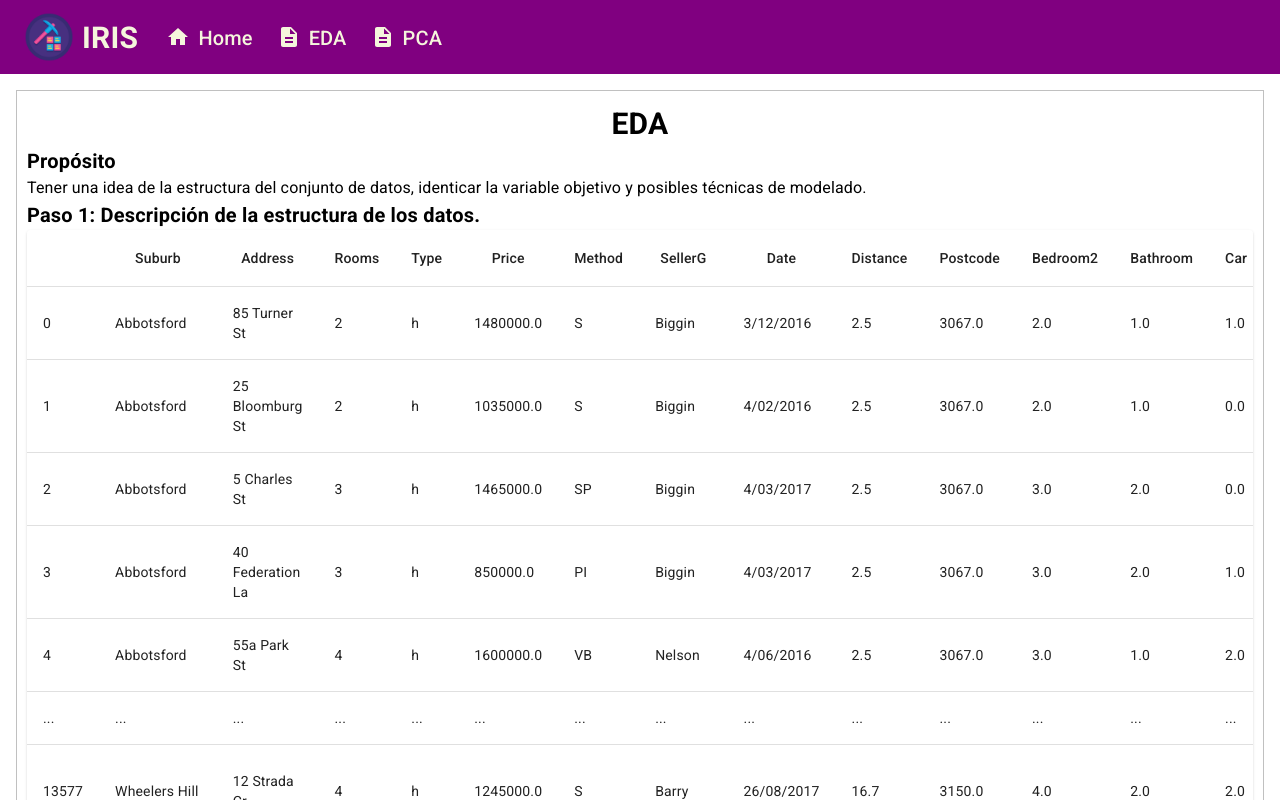
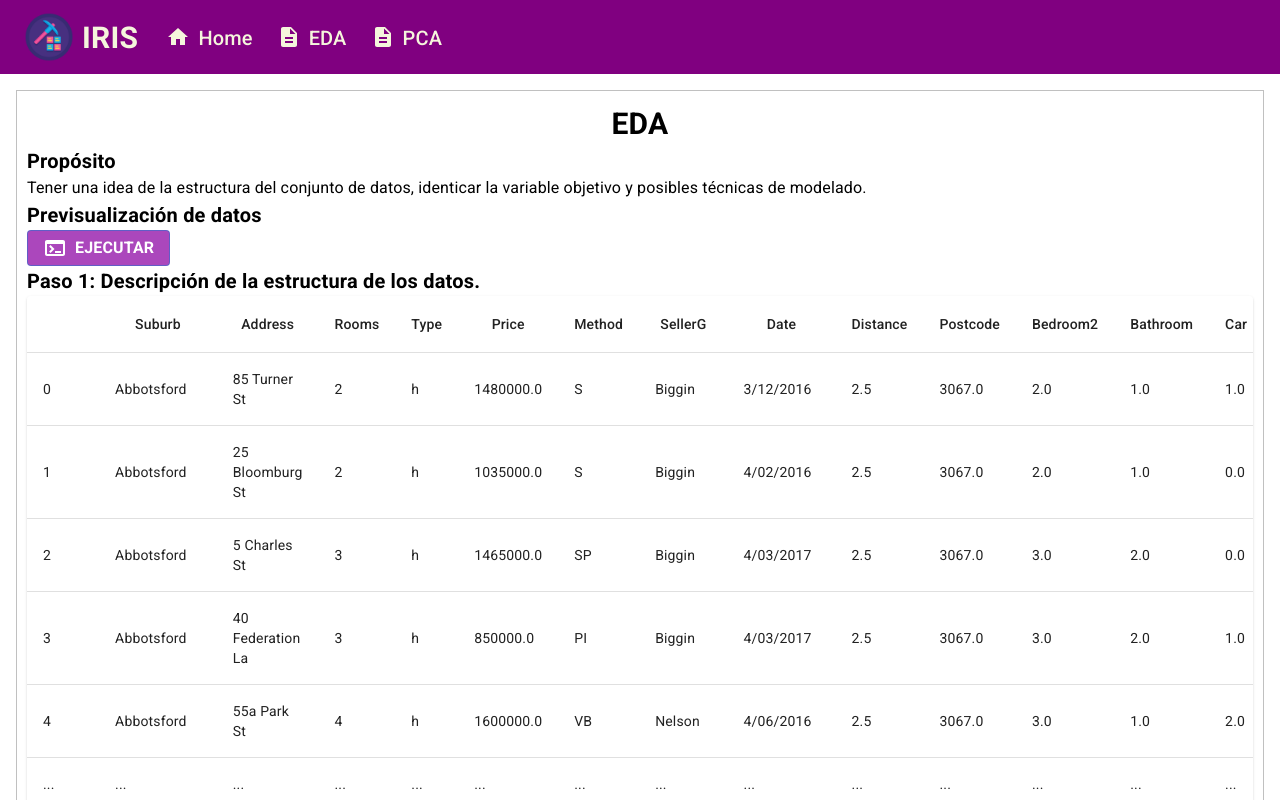
Before and after one commit to Teckwar160/GUI-Iris, a React (Create React App) app in the folder iris/: page /EDA in a window 1280 px wide. Shown: the top 800 px of the page. Built offline with nearby package versions, Linux system fonts and the light colour scheme.

Commit message:
Se agrego el boton de ejecutar en EDA

```diff
--- a/iris/src/Paginas/EDA.js
+++ b/iris/src/Paginas/EDA.js
@@ -1,7 +1,13 @@
 import { styled } from "@mui/material/styles";
-import { Typography, Grid, Box } from "@mui/material";
+import { Typography, Grid, Box, Button} from "@mui/material";
 import Tabla from "../Componentes/Tabla";
 //import FormControl from "../Componentes/FormControl";
+
+//Iconos
+import TerminalIcon from '@mui/icons-material/Terminal';
+
+//Colores
+import { purple } from '@mui/material/colors';
 
 //Estilos
 const Titulo = styled(Typography)({
@@ -34,6 +40,19 @@ const Codigo = styled("div")({
   color: "Black",
 });
 
+const BotonEjecutar = styled(Button)(({ theme }) => ({
+  color: theme.palette.getContrastText(purple[500]),
+  backgroundColor: purple[400],
+  '&:hover': {
+    backgroundColor: purple[600],
+  },
+}));
+
+const TextoBotonEjecutar = styled(Typography)({
+  fontFamily:"Roboto",
+  fontWeight:"bold",
+})
+
 export default function Home() {
   return (
     <Grid container>
@@ -58,6 +77,13 @@ export default function Home() {
               la variable objetivo y posibles técnicas de modelado.
             </Parrafo>
 
+            <Subtitulo>Previsualización de datos</Subtitulo>
+
+            <BotonEjecutar variant="outlined">
+            <TerminalIcon/>
+              <TextoBotonEjecutar sx={{ml: 1}}>Ejecutar</TextoBotonEjecutar>
+            </BotonEjecutar>
+
             <Subtitulo>
               Paso 1: Descripción de la estructura de los datos.
             </Subtitulo>
```
